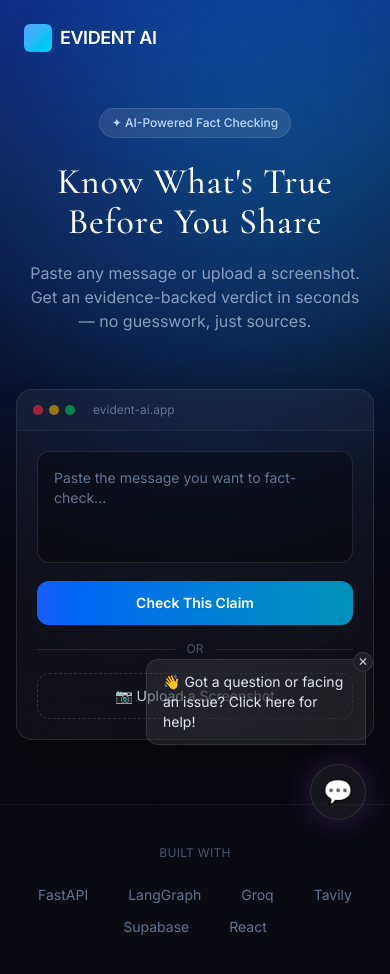
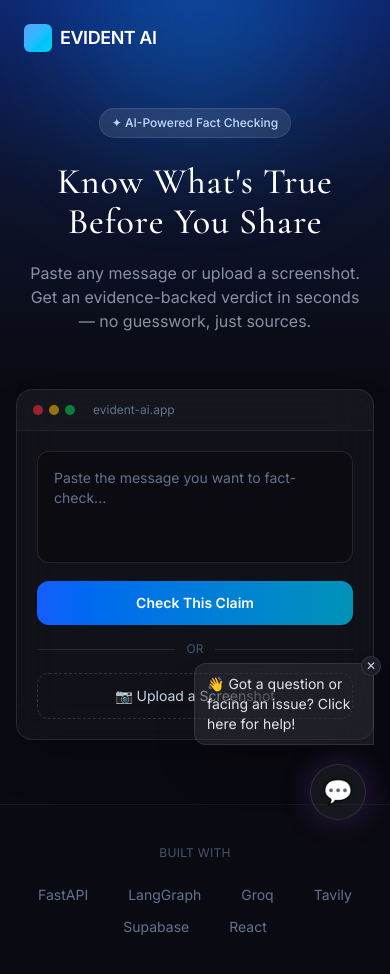
Before and after one commit to HAR5HPANDEY/evident-ai-frontend, a React (Vite) app: page / in a window 390 px wide. Shown: the top 974 px of the page. Built offline with nearby package versions, Linux system fonts and the light colour scheme.

Commit message:
mobile fronend adjust

```diff
--- a/src/App.jsx
+++ b/src/App.jsx
@@ -63,9 +63,8 @@ function App() {
       {/* Soft glowing gradient header */}
       <div className="relative">
         <div className="absolute inset-0 bg-gradient-to-b from-blue-700/40 via-blue-900/20 to-transparent pointer-events-none" />
-        <div className="absolute -top-40 left-1/2 -translate-x-1/2 w-[600px] h-[600px] bg-blue-600/30 rounded-full blur-[120px] pointer-events-none" />
-        <div className="absolute -top-20 left-1/4 w-[400px] h-[400px] bg-cyan-500/20 rounded-full blur-[100px] pointer-events-none" />
-
+<div className="absolute -top-40 left-1/2 -translate-x-1/2 w-[300px] h-[300px] sm:w-[600px] sm:h-[600px] bg-blue-600/30 rounded-full blur-[80px] sm:blur-[120px] pointer-events-none" />
+<div className="absolute -top-20 left-1/4 w-[200px] h-[200px] sm:w-[400px] sm:h-[400px] bg-cyan-500/20 rounded-full blur-[70px] sm:blur-[100px] pointer-events-none" />
         {/* Nav */}
         <nav className="relative flex items-center justify-between px-6 md:px-12 py-6 max-w-7xl mx-auto">
           <div className="flex items-center gap-2">
--- a/src/FaqWidget.jsx
+++ b/src/FaqWidget.jsx
@@ -19,7 +19,7 @@ function FaqWidget() {
     <>
       {/* Hint bubble */}
       {showHint && !isOpen && (
-<div className="fixed bottom-24 right-6 max-w-[220px] bg-white/[0.06] backdrop-blur-2xl border border-white/10 rounded-xl rounded-br-none px-4 py-3 shadow-2xl z-50 animate-bounce">          <button
+<div className="fixed bottom-24 right-4 sm:right-6 max-w-[180px] sm:max-w-[220px] bg-white/[0.06] backdrop-blur-2xl border border-white/10 rounded-xl rounded-br-none px-3 sm:px-4 py-2.5 sm:py-3 shadow-2xl z-50 animate-bounce text-xs sm:text-sm">   <button
             onClick={() => setShowHint(false)}
             className="absolute -top-2 -right-2 w-5 h-5 bg-[#1e1e28] border border-white/10 rounded-full text-xs text-slate-300 flex items-center justify-center hover:bg-[#2a2a36]"
             aria-label="Dismiss"
```
